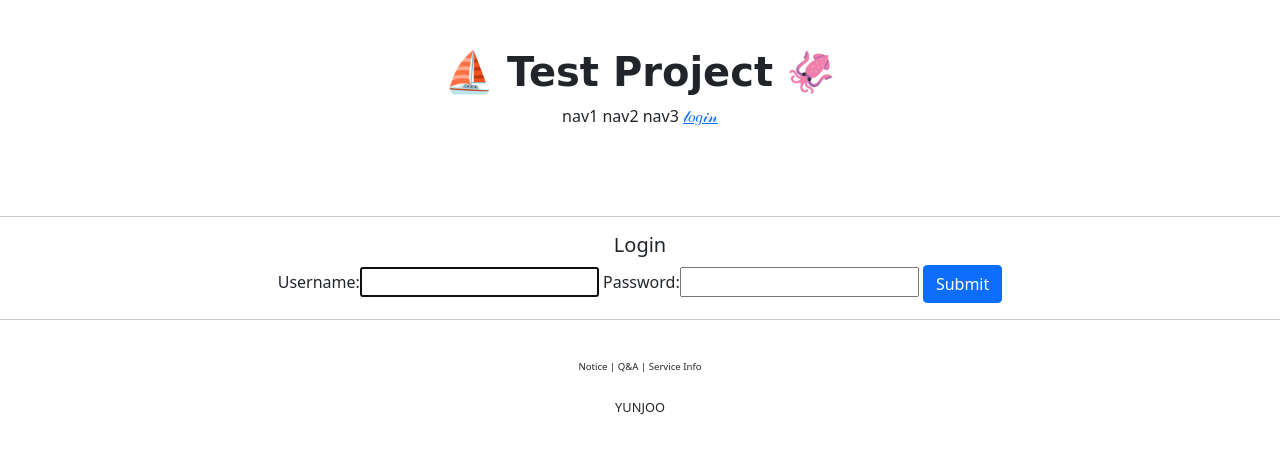
After one commit to yunzzu/djust, a Django app: page /account/login/ in a window 1280 px wide. The commit adds this page. Shown: the top 454 px of the page. Run offline with Django 3.2, Linux system fonts and the light colour scheme; some web fonts are replaced.

Commit message:
djust Django #22 commit

```diff
--- a/accountapp/templates/accountapp/create.html
+++ b/accountapp/templates/accountapp/create.html
@@ -1,3 +1,4 @@
+
 {% extends 'base.html' %}
 
 {% block content %}
--- /dev/null
+++ b/accountapp/templates/accountapp/login.html
@@ -0,0 +1,19 @@
+
+{% extends 'base.html' %}
+
+{% block content %}
+
+    <div class="sort_center">
+        <div>
+            <h5> Login </h5>
+        </div>
+        <div>
+            <form action="" method="post">
+                {% csrf_token %}
+                {{ form }}
+                <input type="submit" class="btn btn-primary">
+            </form>
+        </div>
+    </div>
+
+{% endblock %}
--- a/accountapp/urls.py
+++ b/accountapp/urls.py
@@ -1,3 +1,4 @@
+from django.contrib.auth.views import LoginView, LogoutView
 from django.urls import path
 
 from accountapp.views import hello_world, AccCreate
@@ -6,5 +7,9 @@ app_name = "accountapp"
 
 urlpatterns = [
     path('hello_world/', hello_world, name="hello_world"),
+
+    path('login/', LoginView.as_view(template_name='accountapp/login.html'), name='login'),
+    path('logout/', LogoutView.as_view(), name='logout'),
+
     path('create/', AccCreate.as_view(), name='create'),  #class형
 ]
--- a/accountapp/views.py
+++ b/accountapp/views.py
@@ -1,9 +1,11 @@
 from django.contrib.auth.forms import UserCreationForm
 from django.contrib.auth.models import User
 from django.shortcuts import render
+from django.urls import reverse, reverse_lazy
+
 from accountapp.models import HelloWorld
 from django.http import HttpResponse, HttpResponseRedirect
-from django.urls import reverse, reverse_lazy
+#from django.urls import reverse, reverse_lazy
 from django.views.generic import CreateView
 
 def hello_world(request):
@@ -23,6 +25,6 @@ def hello_world(request):
 class AccCreate(CreateView):
     model = User
     form_class = UserCreationForm
-    success_url = reverse_lazy('accountapp:helloworld')  # 계정 만드는 것에 성공했다면 어느 경로로 다시 연결해야할지
+    success_url = reverse_lazy('accountapp:hello_world')  # 계정 만드는 것에 성공했다면 어느 경로로 다시 연결해야할지
     #reverse(함수에서 사용) vs reverse_lazy(클래스에서 사용)
     template_name = 'accountapp/create.html' # 회원가입을 할 때 어느 html파일을 이용해서 볼지
--- a/templates/header.html
+++ b/templates/header.html
@@ -7,6 +7,14 @@
         <span>nav1</span>
         <span>nav2</span>
         <span>nav3</span>
-        <span>nav4</span>
+        {% if not user.is_authenticated %}
+        <a href="{% url 'accountapp:login' %}?next={{ request.path }}"> <!-- 현재 위치하고 있는 홈페이지 어디든지 next 인자로 넘겨줌 -->
+            <span>𝓁𝑜𝑔𝒾𝓃</span>
+        </a>
+        {% else %}
+        <a href="{% url 'accountapp:logout' %}?next={{ request.path }}">
+            <span>𝓁𝑜𝑔𝑜𝓊𝓉</span>
+        </a>
+        {% endif %}
     </div>
 </div>
--- a/testproject/settings.py
+++ b/testproject/settings.py
@@ -13,6 +13,9 @@ https://docs.djangoproject.com/en/3.2/ref/settings/
 from pathlib import Path
 
 import os, environ
+
+from django.urls import reverse_lazy
+
 env = environ.Env(
     # set casting, default value
     DEBUG=(bool, False)
@@ -141,3 +144,6 @@ STATIC_ROOT = os.path.join(BASE_DIR, 'staticfiles') #collectstatic 명령어를
 STATICFILES_DIRS = [      # 앱에 종속되어 있지 않는 static 폴더/파일들을 따로 만들 수 있음
     BASE_DIR / "static",
 ]
+
+LOGIN_REDIRECT_URL = reverse_lazy('accountapp:hello_world')
+LOGOUT_REDIRECT_URL = reverse_lazy('accountapp:login')
```
Lines whose indentation alone changed are shown as unchanged.
